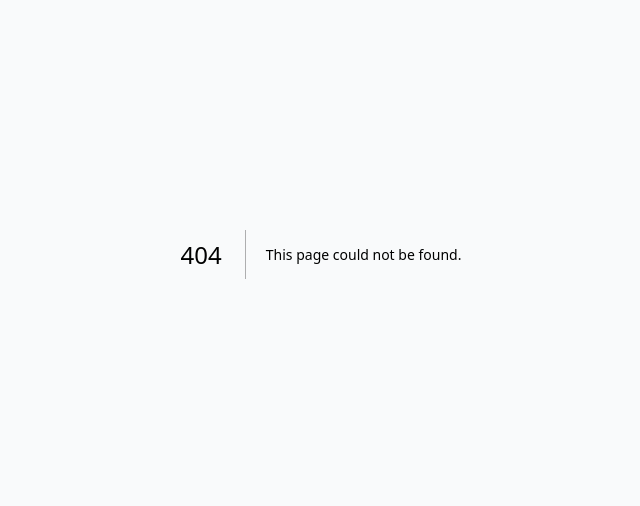
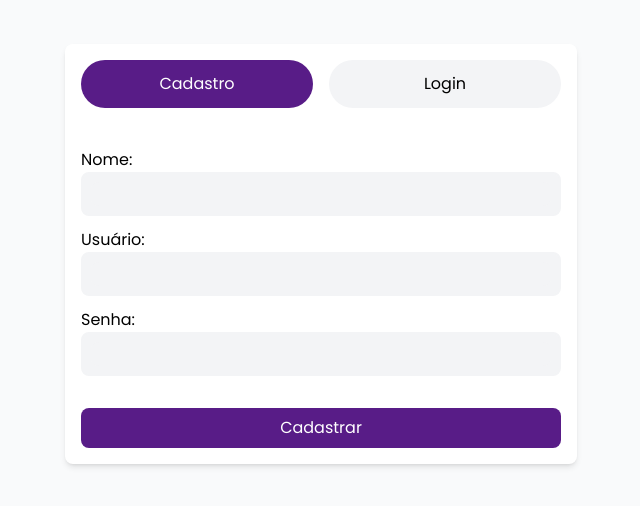
Before and after one commit to larissaOliveiraz/livros-org, a Next.js app in the folder frontend/: page /sign in a window 1280 px wide. Before the commit this address had no page. Shown: the part 146-652 px from the top of the page, without its empty margins (319-959 px from the left). Built offline with nearby package versions, Linux system fonts and the light colour scheme.

Commit message:
feat: frontend pagina de autenticacao

```diff
--- /dev/null
+++ b/frontend/src/app/sign/page.tsx
@@ -0,0 +1,70 @@
+"use client";
+
+import { GenericInput } from "@/components/GenericInput";
+import { useState } from "react";
+
+export default function Sign() {
+  const [activeButton, setActiveButton] = useState<"SIGNIN" | "LOGIN">(
+    "SIGNIN"
+  );
+  const [name, setName] = useState("");
+  const [username, setUsername] = useState("");
+  const [password, setPassword] = useState("");
+
+  return (
+    <div className="p-4 w-[40%]  fixed top-1/2 left-1/2 -translate-x-1/2 -translate-y-1/2 bg-white rounded-lg shadow-md">
+      <header className="flex w-full">
+        <button
+          onClick={() => setActiveButton("SIGNIN")}
+          className={`flex flex-1 items-center justify-center mr-2 bg-gray-100 p-3 rounded-full ${
+            activeButton === "SIGNIN" && "bg-purple-900 text-white"
+          }`}
+        >
+          Cadastro
+        </button>
+        <button
+          onClick={() => setActiveButton("LOGIN")}
+          className={`flex flex-1 items-center justify-center ml-2 bg-gray-100 p-3 rounded-full ${
+            activeButton === "LOGIN" && "bg-purple-900 text-white"
+          }`}
+        >
+          Login
+        </button>
+      </header>
+
+      {activeButton === "SIGNIN" ? (
+        <div className="mt-10 flex flex-col gap-3">
+          <label>
+            Nome:
+            <GenericInput value={name} setValue={setName} />
+          </label>
+          <label>
+            Usuário:
+            <GenericInput value={username} setValue={setUsername} />
+          </label>
+          <label>
+            Senha:
+            <GenericInput value={password} setValue={setPassword} />
+          </label>
+          <button className="bg-purple-900 text-white p-2 rounded-lg mt-5 hover:brightness-75">
+            Cadastrar
+          </button>
+        </div>
+      ) : (
+        <div className="mt-10 flex flex-col gap-3">
+          <label>
+            Usuário:
+            <GenericInput value={username} setValue={setUsername} />
+          </label>
+          <label>
+            Senha:
+            <GenericInput value={password} setValue={setPassword} />
+          </label>
+          <button className="bg-purple-900 text-white p-2 rounded-lg mt-5 hover:brightness-75">
+            Login
+          </button>
+        </div>
+      )}
+    </div>
+  );
+}
```
